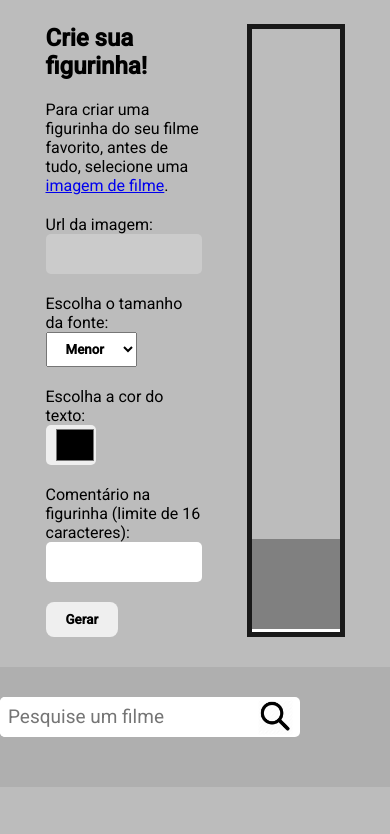
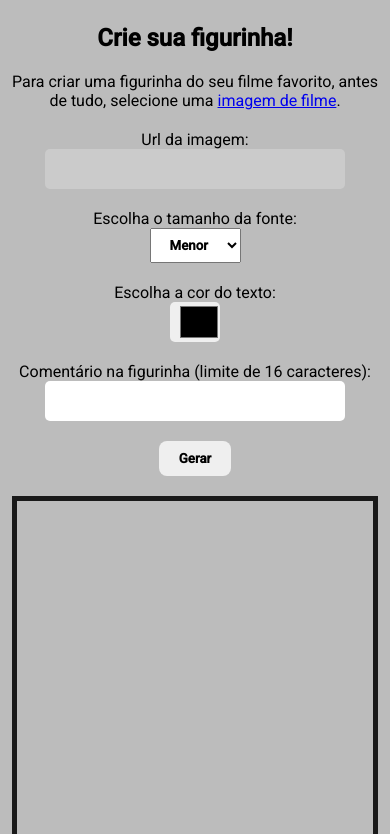
Before and after one commit to lucasinmanuel/stickers-generator, a plain HTML site: page stickers-generator-front-end/index.html in a window 390 px wide. Shown: the part 51-885 px from the top of the page. Before the commit the page ends 844 px from the top, so only its background shows below. Drawn offline with Linux system fonts and the light colour scheme; no server answers.

Commit message:
making be responsive

```diff
--- /dev/null
+++ b/stickers-generator-front-end/css/mediasqueries.css
@@ -0,0 +1,68 @@
+@media screen and (max-width: 1200px) {
+  .generate-sticker .container {
+    width: 100%;
+    display: flex;
+    justify-content: space-evenly;
+    flex-direction: column;
+    text-align: center;
+  }
+  .sticker-configuration {
+    width: 100%;
+  }
+  input {
+    outline: none;
+    height: 40px;
+    line-height: 40px;
+    font-size: 19px;
+    margin-bottom: 20px;
+    padding-left: 8px;
+    border: 0;
+    border-radius: 5px;
+  }
+
+  input[type="text"] {
+    width: 100%;
+    max-width: 300px;
+    margin: 0 auto 20px auto;
+    display: block;
+  }
+
+  select#fontSize {
+    display: block;
+    max-width: 300px;
+    font-weight: bold;
+    padding: 8px 15px;
+    margin-bottom: 20px;
+    outline: none;
+    cursor: pointer;
+    margin: 0 auto 20px auto;
+  }
+
+  input[type="color"] {
+    display: block;
+    max-width: 300px;
+    margin: 0 auto 20px auto;
+  }
+  #sticker-viewer {
+    width: 100%;
+    margin: 20px auto 0 auto;
+  }
+  #filmes-wrapper div {
+    width: 25%;
+  }
+}
+
+@media screen and (max-width: 800px) {
+  header {
+    text-align: center;
+  }
+  #filmes-wrapper div {
+    width: 50%;
+  }
+}
+
+@media screen and (max-width: 500px) {
+  #filmes-wrapper div {
+    width: 100%;
+  }
+}
--- a/stickers-generator-front-end/css/style.css
+++ b/stickers-generator-front-end/css/style.css
@@ -32,11 +32,11 @@ header {
   font-weight: bold;
 }
 
-.generate-sticker .container {
+section.generate-sticker .container {
   width: 100%;
   display: flex;
   justify-content: space-evenly;
-  padding: 30px 0;
+  padding: 30px 3%;
 }
 
 .sticker-configuration {
@@ -100,24 +100,28 @@ input[type="color"] {
 }
 
 #sticker-viewer {
-  width: 25%;
+  width: 100%;
+  max-width: 375px;
   border: 5px solid #191919;
   background-color: white;
   display: flex;
   flex-direction: column;
-  position: relative;
+}
+
+#sticker-viewer img {
+  width: 100%;
+  max-width: 500px;
 }
 
 #image-placeholder {
+  display: flex;
   width: 100%;
-  max-width: 500px;
   height: 510px;
   background-color: #bcbcbc;
 }
 
 #frase-placeholder {
   width: 100%;
-  max-width: 500px;
   height: 90px;
   background-color: gray;
 }
@@ -130,16 +134,12 @@ input[type="color"] {
   font-weight: bold;
 }
 
-#sticker-viewer img {
-  width: 100%;
-}
-
-.filmes {
+section.filmes {
   background-color: #afafaf;
 }
 
-.filmes .container {
-  padding: 30px 0;
+section.filmes .container {
+  padding: 30px 3%;
 }
 
 .barra-pesquisa {
--- a/stickers-generator-front-end/index.html
+++ b/stickers-generator-front-end/index.html
@@ -7,6 +7,7 @@
   <meta http-equiv="X-UA-Compatible" content="IE=edge" />
   <meta name="viewport" content="width=device-width,initial-scale=1" />
   <link rel="stylesheet" href="css/style.css">
+  <link rel="stylesheet" href="css/mediasqueries.css">
 </head>
 
 <body>
@@ -19,7 +20,7 @@
   <main>
     <section class="generate-sticker">
       <div class="container">
-        <div class="sticker-configuration ">
+        <div class="sticker-configuration">
           <h1>Crie sua figurinha!</h1>
           <p>Para criar uma figurinha do seu filme favorito, antes de tudo, selecione uma <a href="#search">imagem de
               filme</a>.</p>
```
